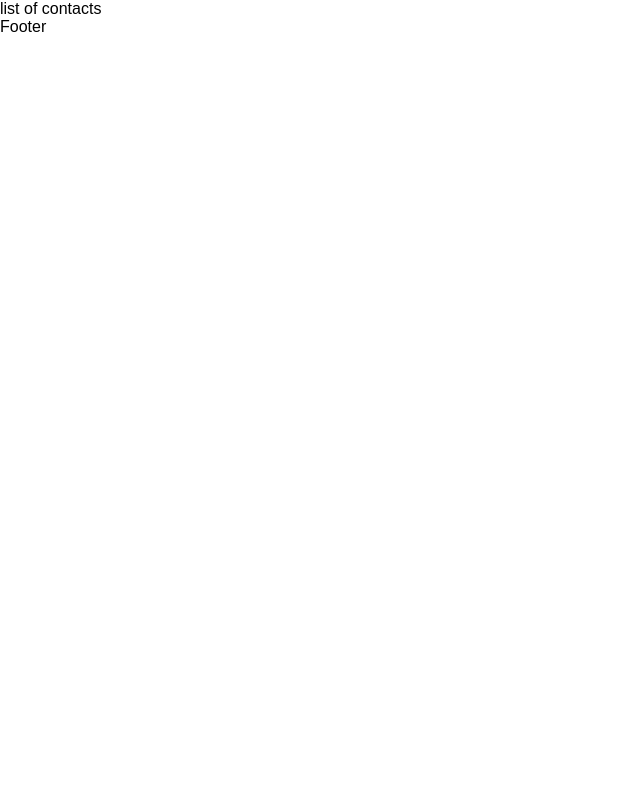
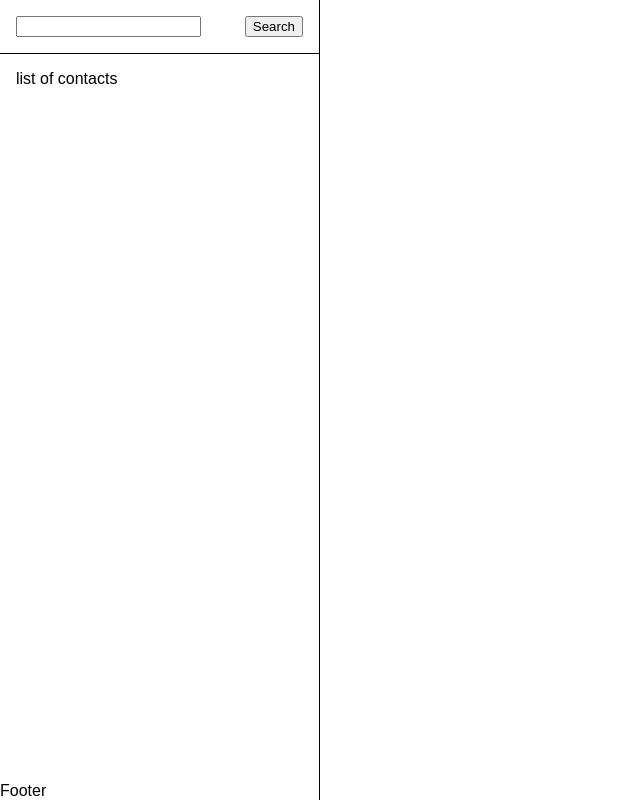
Before and after one commit to Prakhar-commits/Contacts-app, a React (Vite) app in the folder Contacts-app/: page / in a window 1280 px wide. Shown: the whole page, without its empty margins (0-640 px from the left). Built offline with nearby package versions, Linux system fonts and the light colour scheme.

Commit message:
Styling :

```diff
--- a/Contacts-app/src/App.jsx
+++ b/Contacts-app/src/App.jsx
@@ -6,35 +6,52 @@ import { css } from "@emotion/react";
 import { Outlet } from "react-router-dom";
 
 function Sidenav() {
-
-return <aside>
-  <header>
+  return (
+    <aside css={css`
+    border-right: 1px solid;
+    display: grid;
+    grid-template-rows: auto 1fr auto;`
+    }>
+      <header css={css`
+      border-bottom: 1px solid;
+      padding: 16px;`}>
+     <form css={css`
+     display: flex;
+     justify-content: space-between;`}>
+      <input type="text" />
+      <button>Search</button>
+     </form>
       </header>
-    <section>
-      list of contacts
-    </section>
-    <footer>Footer</footer>
+      <section css={css`
+      padding:16px;`}>list of contacts</section>
+      <footer css={css`
+      border-top: 1px solid
+      padding: 16px`}>Footer</footer>
     </aside>
+  );
 }
 
-function Contents(){
-  return(
+function Contents() {
+  return (
     <section>
-  <Outlet/>
+      <Outlet />
     </section>
-)}
+  );
+}
 
-  export function Layout(){
-
+export function Layout() {
   return (
     <>
-      <main css={css`
-      display:grid;
-      grid-template-columns: minmax(250px ,25%) 1fr;
-      `}>
-        <Sidenav/>
-        <Contents/>
+      <main
+        css={css`
+          display: grid;
+          grid-template-columns: minmax(250px, 25%) 1fr;
+          height: 100%;
+        `}
+      >
+        <Sidenav />
+        <Contents />
       </main>
     </>
-    )
+  );
 }
```
Also changed, not shown: Contacts-app/src/index.css (+9 -7 lines). Lines whose indentation alone changed are shown as unchanged.
